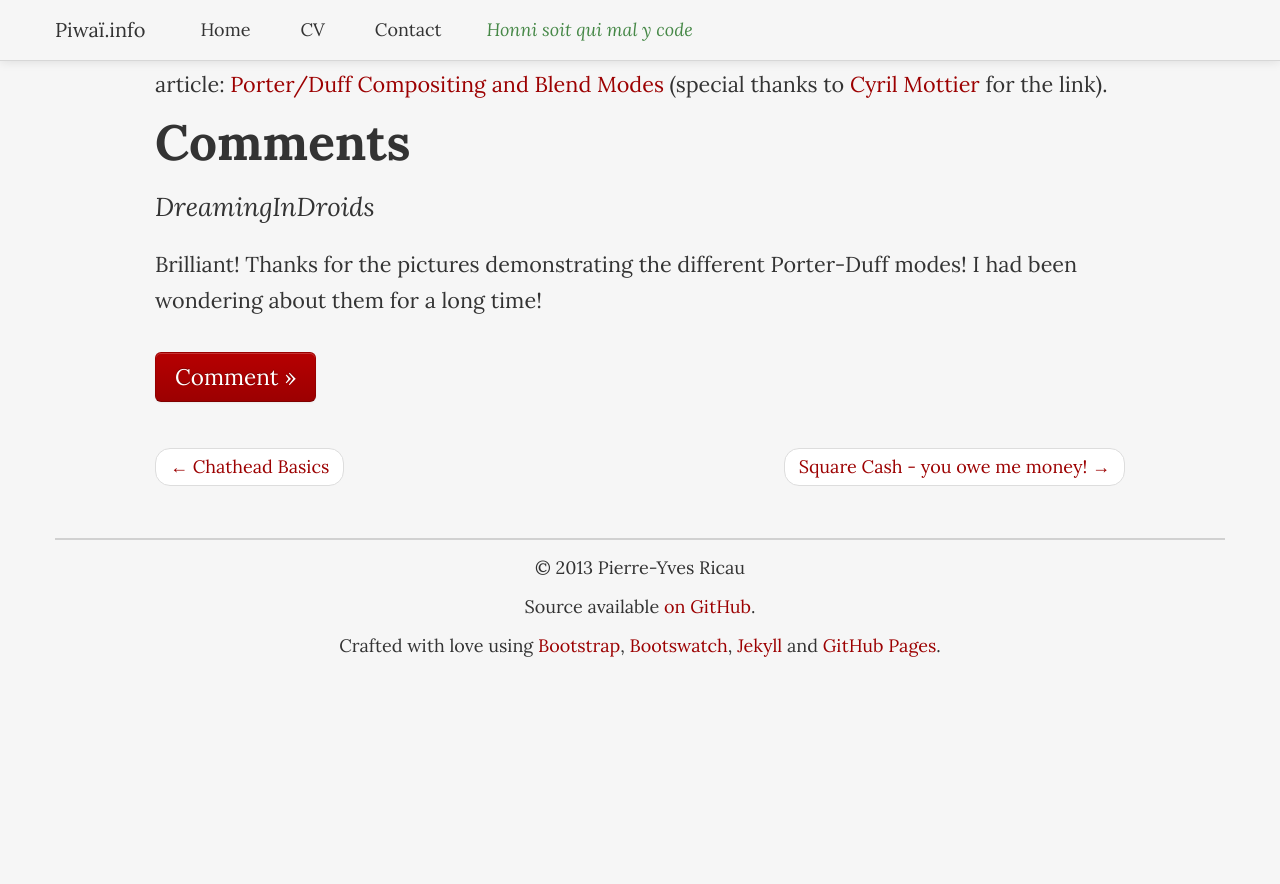
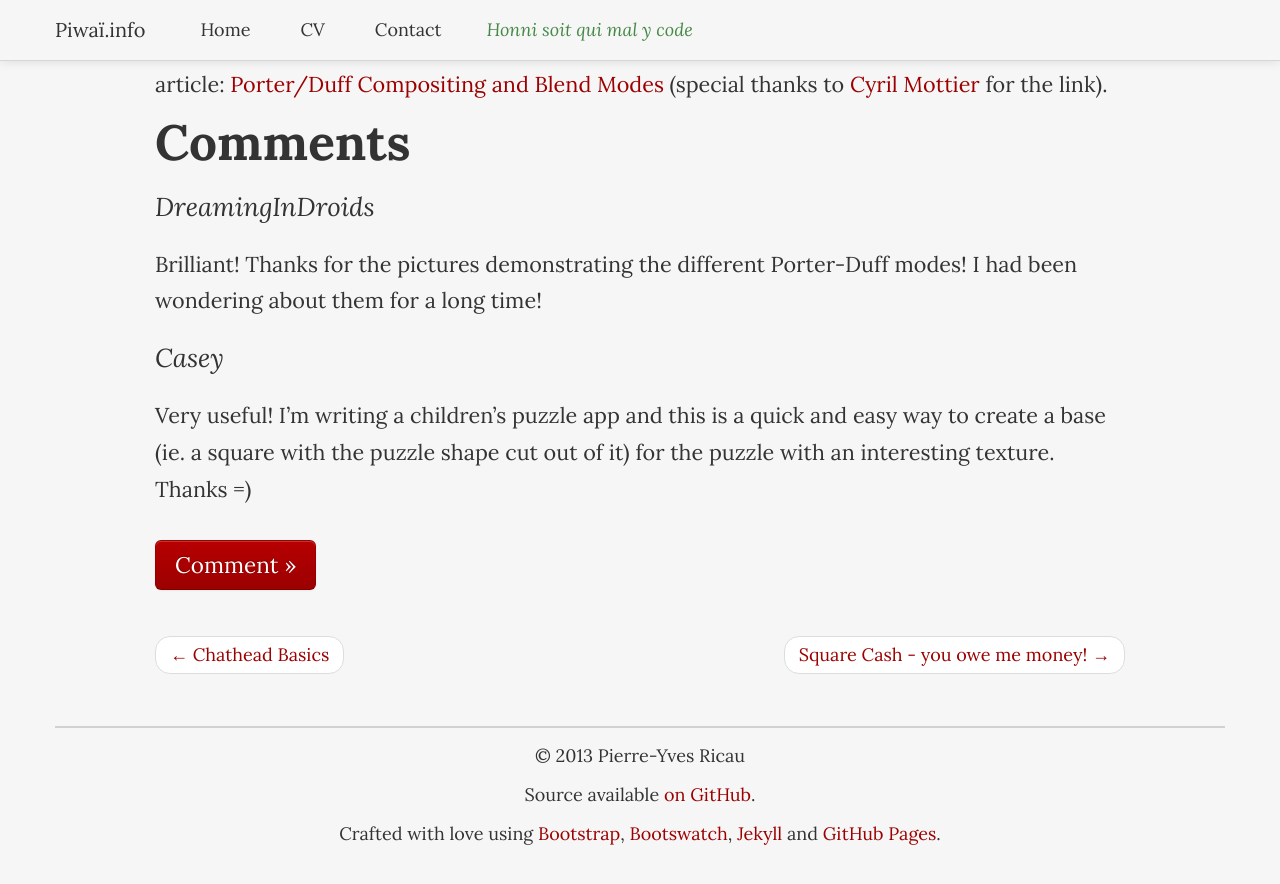
Before and after one commit to pyricau/pyricau.github.com, a Jekyll site: the page built from _posts/2013-04-23-transparent-jpegs-done-right.markdown, in a window 1280 px wide and 900 px high, scrolled down 7036 px. Shown: the top 884 px of the window. Built offline with Jekyll 4.4.1, drawn with Linux system fonts in a browser that asks for light colours; Markdown is read by kramdown in place of the engine named in the settings; before the commit the page ends 7748 px from its top, so only the background shows below that.

Commit message:
Update 2013-04-23-transparent-jpegs-done-right.markdown

```diff
--- a/_posts/2013-04-23-transparent-jpegs-done-right.markdown
+++ b/_posts/2013-04-23-transparent-jpegs-done-right.markdown
@@ -144,3 +144,6 @@ Comment
 
 ## [DreamingInDroids](http://www.google.com)
 Brilliant! Thanks for the pictures demonstrating the different Porter-Duff modes! I had been wondering about them for a long time!
+
+## [Casey](http://www.google.com)
+Very useful! I'm writing a children's puzzle app and this is a quick and easy way to create a base (ie. a square with the puzzle shape cut out of it) for the puzzle with an interesting texture. Thanks =)
```
